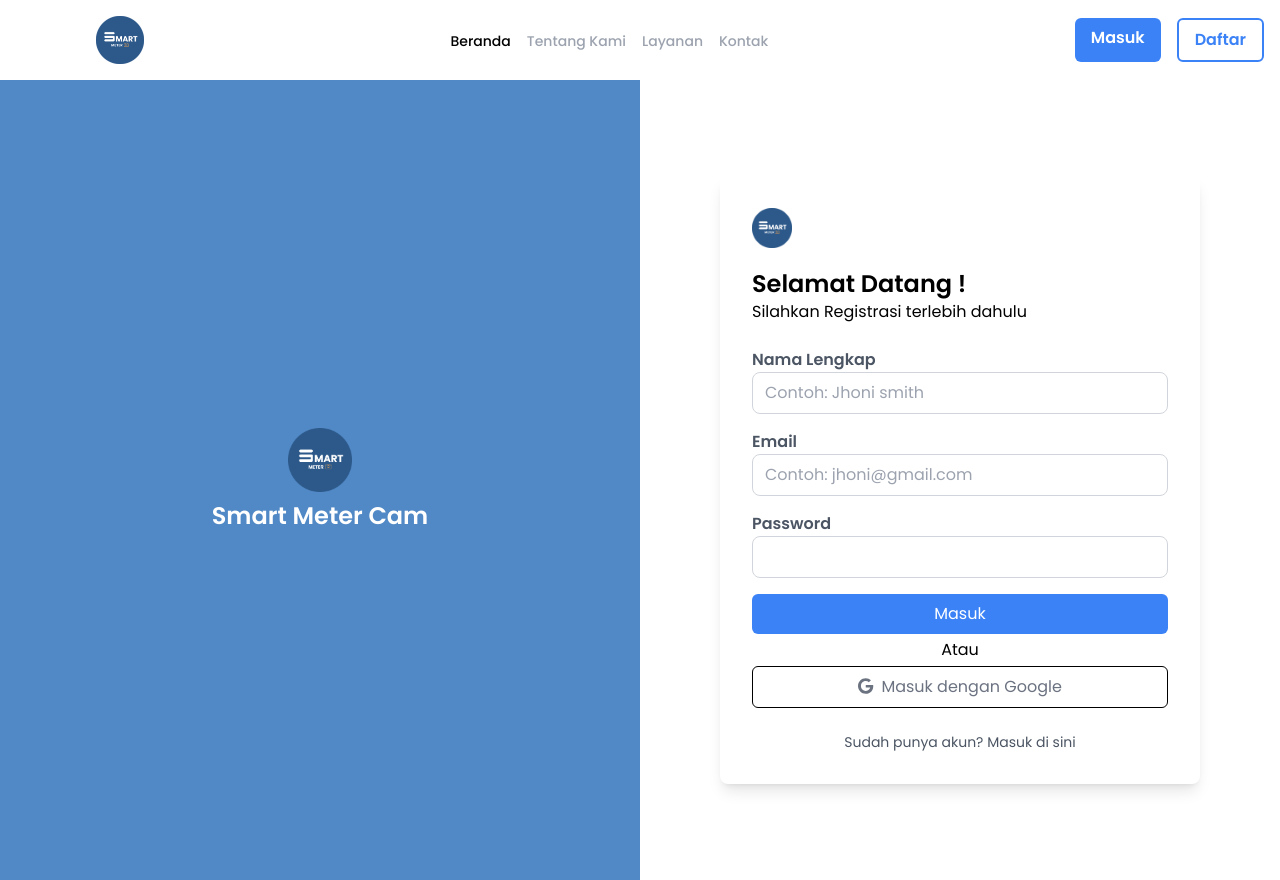
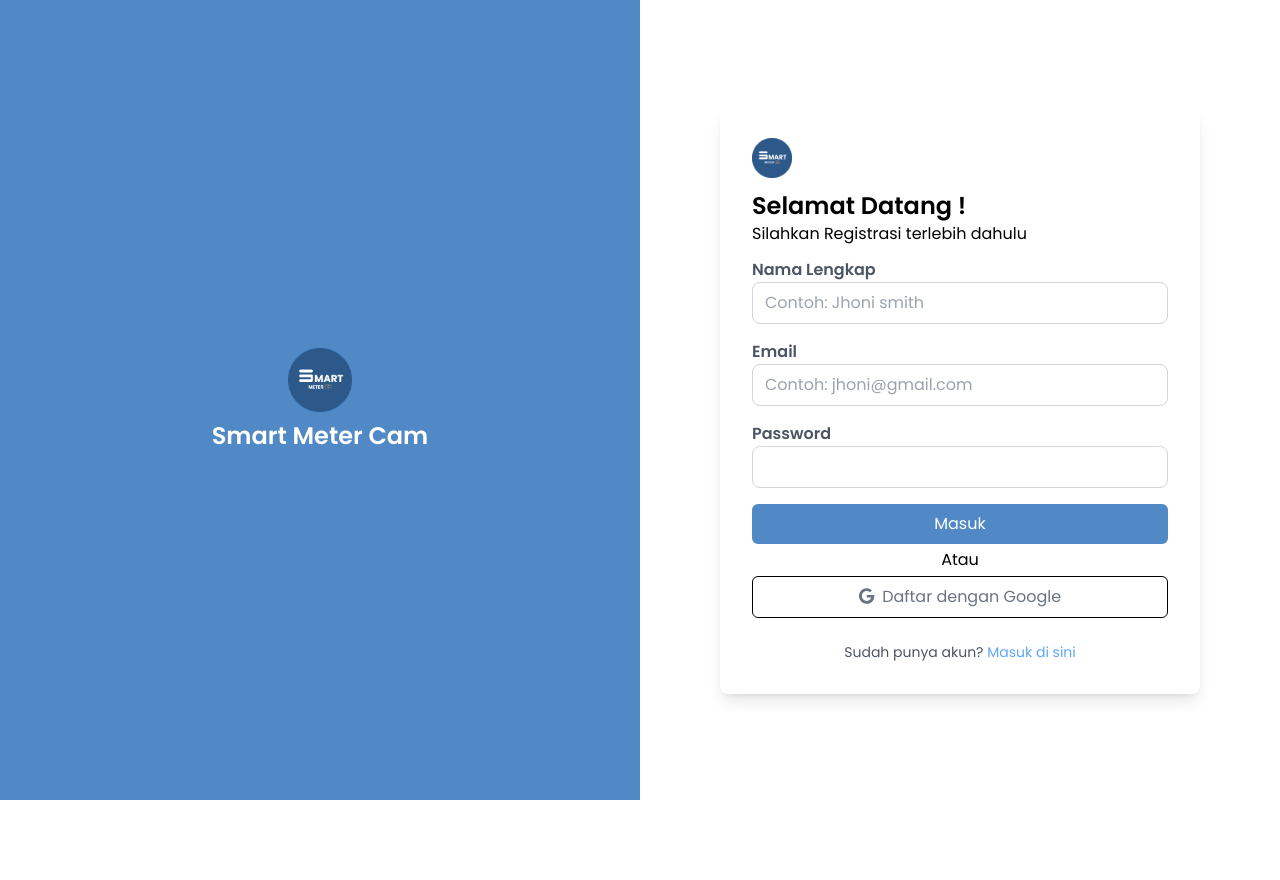
Before and after one commit to almunawar12/smart-meter-cam, a React (Vite) app: page /register in a window 1280 px wide. After the commit the page ends 800 px from the top, so only its background shows below. Built offline with nearby package versions, Linux system fonts and the light colour scheme.

Commit message:
memperbaiki navbar hide

```diff
--- a/src/Pages/Login.jsx
+++ b/src/Pages/Login.jsx
@@ -6,10 +6,9 @@ import { faGoogle } from '@fortawesome/free-brands-svg-icons';
 
 
 export default function Login() {
-  console.log(window.location.pathname);
 
   return (
-    <div className="min-h-screen flex">
+    <div className="min-h-screen flex font-poppins">
       <div className="flex-1 bg-[#5189C6] p-5">
         <div className="flex h-full flex-col justify-center items-center">
           <Link to="/">
@@ -25,7 +24,7 @@ export default function Login() {
             <img src={Logo} alt="Logo" className="w-10 mb-5 cursor-pointer" />
           </Link>
           <h2 className="text-2xl font-semibold">Selamat Datang Kembali !</h2>
-          <p className="mb-6">Silahkan masuk terlebih dahulu</p>
+          <p className="mb-3">Silahkan masuk terlebih dahulu</p>
           <form>
             <Form label="Username" placeholder="Masukan Username" />
             <Form label="Password" placeholder="" />
@@ -49,8 +48,8 @@ export default function Login() {
               </button>
             </div>
           </form>
-          <p className="text-gray-600 text-sm text-center">
-            Belum punya akun? <Link to="/register">Daftar disini</Link>
+          <p className="text-gray-600 text-sm text-center mb-0">
+            Belum punya akun? <span className="text-blue-400 hover:text-blue-500"><Link to="/register">Daftar disini</Link></span>
           </p>
         </div>
       </div>
--- a/src/Pages/Register.jsx
+++ b/src/Pages/Register.jsx
@@ -5,7 +5,6 @@ import { FontAwesomeIcon } from "@fortawesome/react-fontawesome";
 import { faGoogle } from "@fortawesome/free-brands-svg-icons";
 
 export default function Register() {
-  console.log(window.location.pathname);
   return (
     <div className="min-h-screen flex font-poppins">
       <div className="flex-1 bg-[#5189C6] p-5">
@@ -20,10 +19,10 @@ export default function Register() {
       <div className="flex-1 flex px-5 justify-center items-center font-poppins">
         <div className="w-4/5 p-8 bg-white shadow-lg rounded-lg">
           <Link to="/">
-            <img src={Logo} alt="Logo" className="w-10 mb-5 cursor-pointer" />
+            <img src={Logo} alt="Logo" className="w-10 mb-3 cursor-pointer" />
           </Link>
           <h2 className="text-2xl font-semibold">Selamat Datang !</h2>
-          <p className="mb-6">Silahkan Registrasi terlebih dahulu</p>
+          <p className="mb-3">Silahkan Registrasi terlebih dahulu</p>
           <form>
             <Form label="Nama Lengkap" placeholder="Contoh: Jhoni smith" />
             <Form label="Email" placeholder="Contoh: jhoni@gmail.com" />
@@ -32,7 +31,7 @@ export default function Register() {
             <div className="mb-1">
               <button
                 type="submit"
-                className="w-full bg-blue-500 text-white p-2 rounded-md hover:bg-blue-600 transition duration-300"
+                className="w-full bg-[#5189C6] text-white p-2 rounded-md hover:bg-blue-400 transition duration-300"
               >
                 Masuk
               </button>
@@ -44,12 +43,12 @@ export default function Register() {
                 className="w-full bg-white text-gray-500 p-2 rounded-md hover:bg-gray-200 border border-black"
               >
                 <FontAwesomeIcon icon={faGoogle} className="mr-2" />
-                Masuk dengan Google
+                Daftar dengan Google
               </button>
             </div>
           </form>
           <p className="text-gray-600 text-sm text-center">
-            Sudah punya akun? <Link to="/login">Masuk di sini</Link>
+            Sudah punya akun? <span className="text-blue-400 hover:text-blue-500"><Link to="/login">Masuk di sini</Link></span>
           </p>
         </div>
       </div>
--- a/src/component/Card.jsx
+++ b/src/component/Card.jsx
@@ -1,14 +1,14 @@
 export default function Card(props) {
     return (
-      <div class="w-96 mx-auto bg-white shadow-md rounded-md overflow-hidden">
+      <div className="w-96 mx-auto bg-white shadow-md rounded-md overflow-hidden">
         <img
           src={props.gambar}
           alt="Gambar"
-          class="w-full h-48 object-cover"
+          className="w-full h-48 object-cover"
         />
-        <div class="px-6 py-4">
-          <h2 class="text-xl font-semibold">{props.judul}</h2>
-          <p class="text-gray-600 mt-2">
+        <div className="px-6 py-4">
+          <h2 className="text-xl font-semibold">{props.judul}</h2>
+          <p className="text-gray-600 mt-2">
             {props.deskripsi}
           </p>
         </div>
--- a/src/component/Main/Contact.jsx
+++ b/src/component/Main/Contact.jsx
@@ -38,7 +38,7 @@ export default function Contact() {
             </div>
             <button
               type="submit"
-              className="w-full font-poppins text-xl bg-blue-400 hover:bg-blue-500 text-white font-semibold py-2 px-4 rounded-lg focus:outline-none focus:shadow-outline-blue active:bg-blue-700"
+              className="w-full font-poppins text-xl bg-[#5189C6] hover:bg-blue-400 text-white font-semibold py-2 px-4 rounded-lg focus:outline-none focus:shadow-outline-blue active:bg-blue-700"
             >
               Kirim
             </button>
--- a/src/component/Navbar/Navbar.jsx
+++ b/src/component/Navbar/Navbar.jsx
@@ -1,18 +1,21 @@
 import React, { useState } from "react";
+import { useLocation } from "react-router-dom";
 import Logo from "../../assets/img/Logo.png";
 import Button from "../Button";
 
 function Navbar() {
-  const [hide, setHide] = useState("block");
-  const handleClick = () => setHide("hidden");
+  const location = useLocation();
+
+  const shouldHideNavbar = location.pathname === "/login" || location.pathname === "/register";
+
   return (
-    <nav className={"bg-white p-4 sticky top-0 " + hide}>
+    <nav className={`bg-white p-4 sticky top-0 ${shouldHideNavbar ? "hidden" : "block"}`}>
       <div className="container mx-auto flex flex-wrap justify-between items-center">
         <a href="/" className="ml-4 md:ml-20">
           <img src={Logo} alt="" className="w-12" />
         </a>
 
-        <ul className="mt-4 md:mt-0 md:flex space-x-4">
+        <ul className="mt-4 md:mt-0 md:flex space-x-4 px-auto">
           <li>
             <a
               href="/"
@@ -47,18 +50,16 @@ function Navbar() {
           </li>
         </ul>
 
-        <div className="flex mt-4 md:mt-0 space-x-4 ml-4 md:ml-0">
+        <div className="flex mt-4 md:mt-0 space-x-4 md:ml-0 mr-14">
           <Button
             link="/login"
             label="Masuk"
             color="bg-blue-500 hover:bg-blue-600 text-white border-none"
-            handleClick={handleClick}
             />
           <Button
             link="/register"
             label="Daftar"
             color="bg-white hover:bg-blue-600 hover:text-white text-blue-500 border-blue-500"
-            handleClick={handleClick}
           />
         </div>
       </div>
```
Also changed, not shown: src/App.jsx (+1 -26 lines), src/component/Footer/Footer.jsx (+1 -30 lines).
